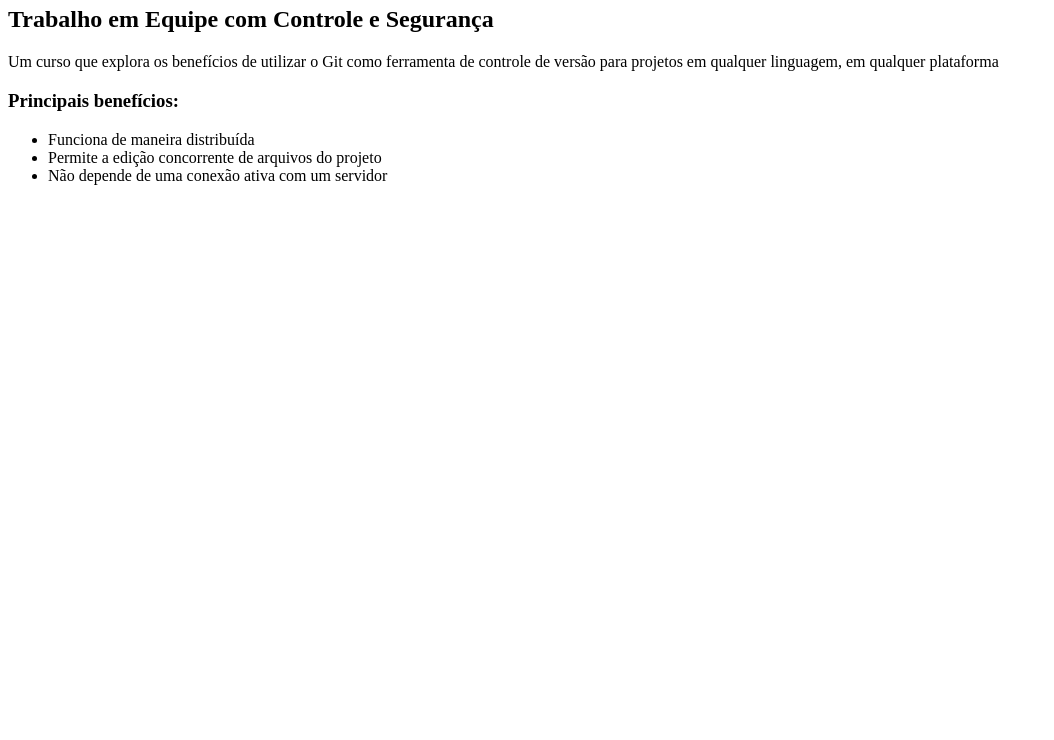
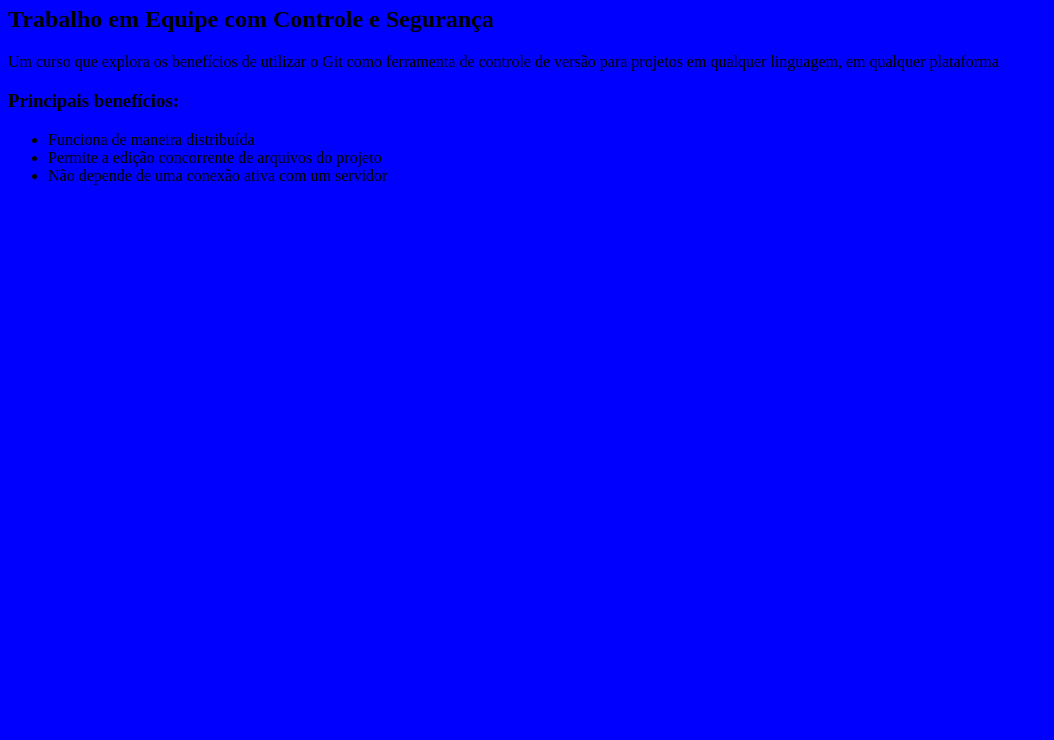
Before and after one commit to fabioaumm/curso-git, a plain HTML site: page Index.html in a window 1280 px wide. Shown: the part 60-800 px from the top of the page, without its empty margins (0-1054 px from the left). Drawn offline with Linux system fonts and the light colour scheme.

Commit message:
Adicionando estilo para a nossa pagina

```diff
--- a/Index.html
+++ b/Index.html
@@ -14,4 +14,5 @@
             <li>Não depende de uma conexão ativa com um servidor</li>
         </ul>
     </body>
+    <link rel="stylesheet" type="text/css" href="design.css"
 </html>
```
